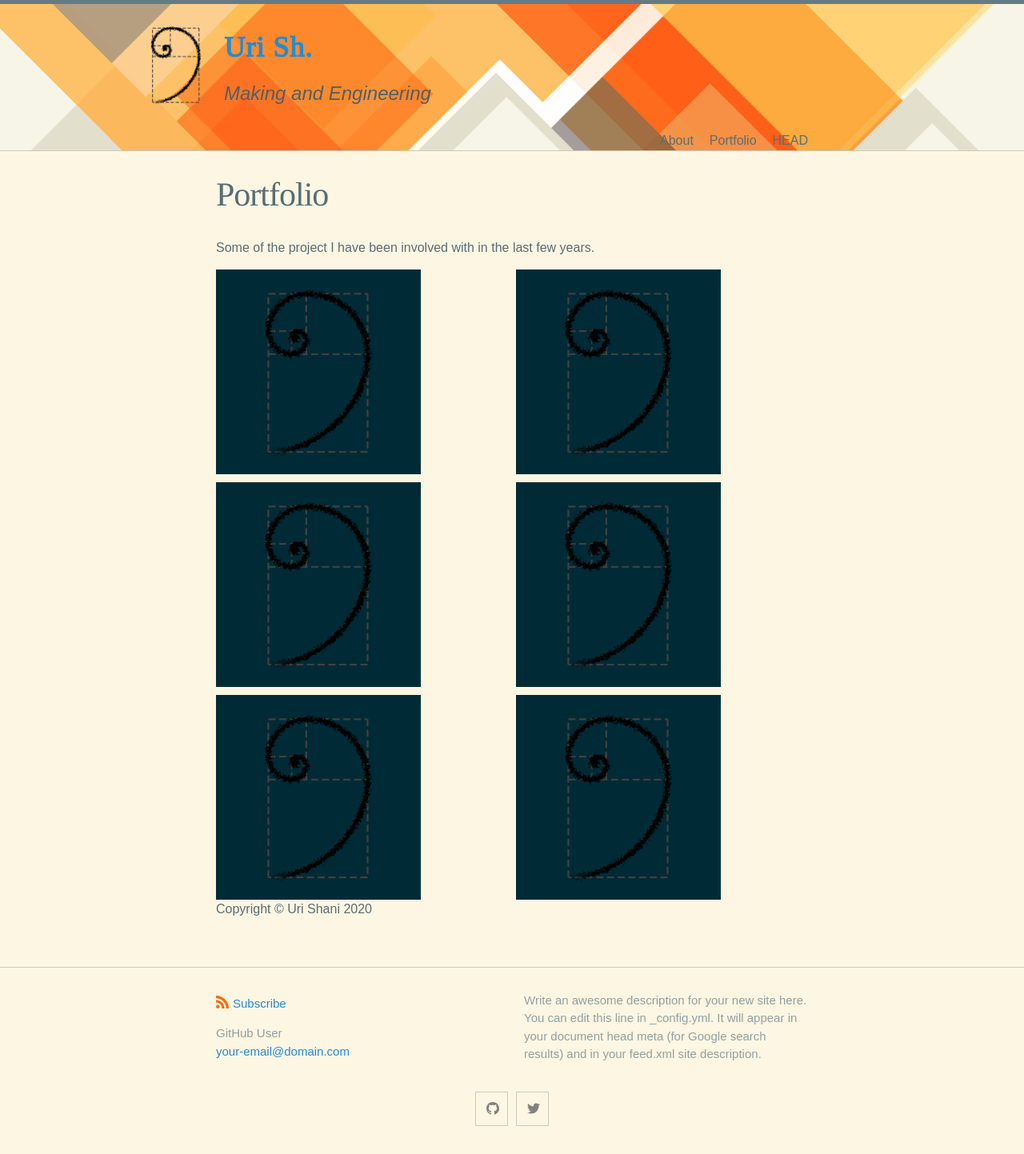
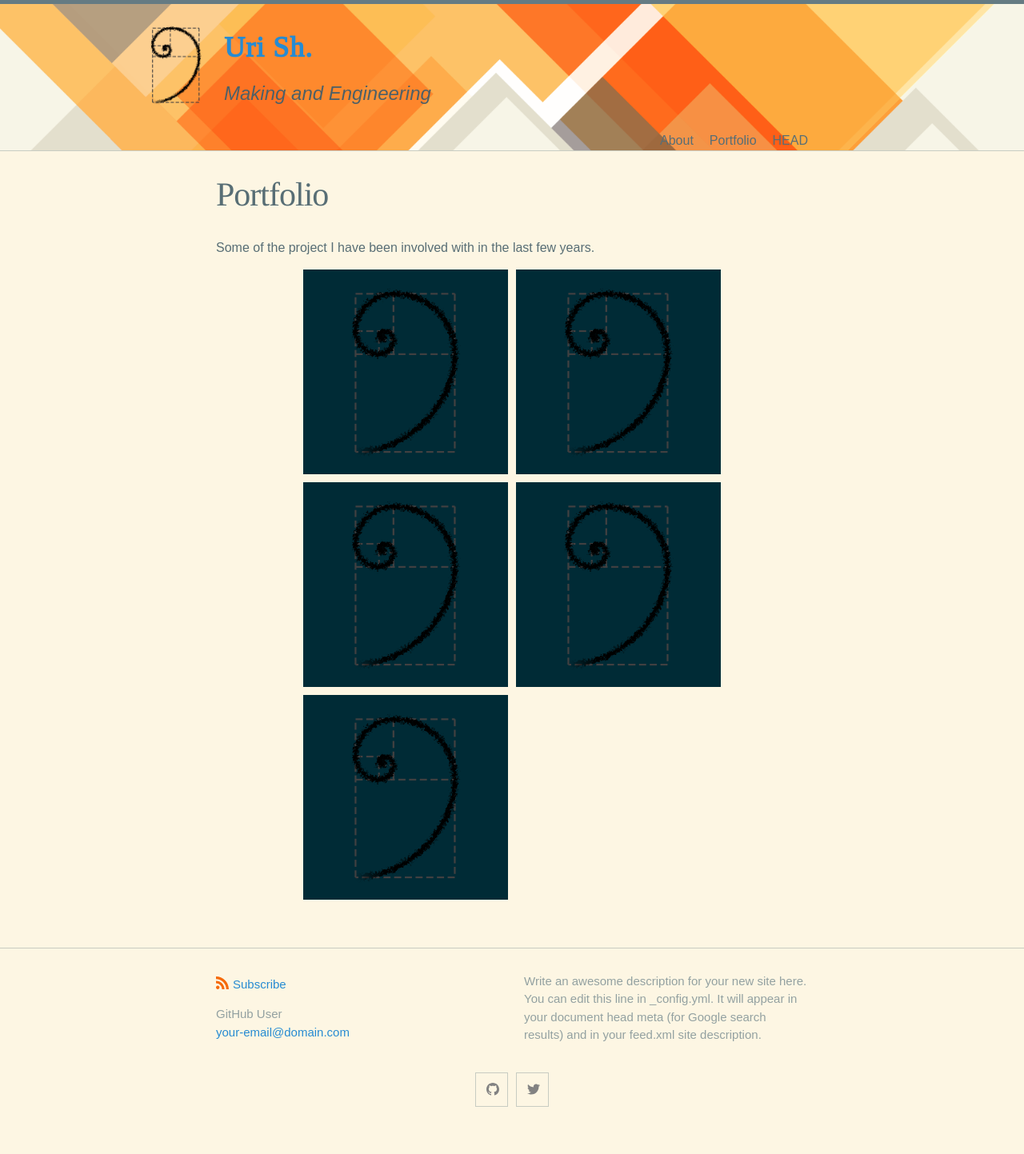
Before and after one commit to UriShX/Jekyll-portfolio, a Jekyll site: the page built from portfolio.md, in a window 1280 px wide. Shown: the whole page at 80% size. Built offline with Jekyll 4.4.1, drawn with Linux system fonts in a browser that asks for light colours; some web fonts are replaced; after the commit the page ends 1419 px from its top, so only the background shows below that.

Commit message:
better portfolio pulling and aligning

```diff
--- a/_includes/portfolio-block-md.html
+++ b/_includes/portfolio-block-md.html
@@ -1,13 +1,16 @@
-<div class="portfolio-block">
-  {% assign content=site.data.portfolio[include.origin].content %} {% capture
-  my_include %} {% include_relative {{ content }} %} {% endcapture %}
+{% assign side = include.origin | modulo:2 %} {% if side == 1 %} {% assign
+align-class="portfolio-l" %} {% else %} {% assign align-class="portfolio-r" %}
+{% endif %} {% assign block-data=site.data.portfolio[include.origin] %} {%
+assign content=block-data.content %} {% capture my_include %} {%
+include_relative {{ content }} %} {% endcapture %}
+<div class="portfolio-block {{ align-class }}">
   <div
-    style="background-image: url('{{ site.data.portfolio[include.origin].cover }}');"
+    style="background-image: url('{{ block-data.cover }}');"
     class="portfolio-front"
   >
-    {% if site.data.portfolio[include.origin].title %}
-    <h3>{{ site.data.portfolio[include.origin].title }}</h3>
+    {% if block-data.title %}
+    <h3>{{ block-data.title }}</h3>
     {% endif %}
-    <p>{{ my_include | markdownify }}</p>
+    <p>{{ my_include }}</p>
   </div>
 </div>
--- a/_layouts/portfolio.html
+++ b/_layouts/portfolio.html
@@ -6,8 +6,12 @@ layout: default
   <header class="post-header">
     <h1 class="post-title">{{ page.title | escape }}</h1>
   </header>
-
   <div class="post-content">
     {{ content }}
+
+    <div class="portfolio-content">
+      {% for i in site.data.portfolio %} {% include portfolio-block-md.html
+      origin=i.first %} {% endfor %}
+    </div>
   </div>
 </div>
--- a/_sass/minima/_layout.scss
+++ b/_sass/minima/_layout.scss
@@ -422,10 +422,24 @@
     grid-template-columns: 1fr;
   }
 
+  .portfolio-l {
+    justify-self: end;
+  }
+
+  .portfolio-r {
+    justify-self: start;
+  }
+
+  .portfolio-l,
+  .portfolio-r {
+    @include media-query($on-palm) {
+      justify-self: center;
+    }
+  }
+
   .portfolio-block {
     display: block;
     position: relative;
-    // justify-self: center;
     background-color: $sol-base03;
     width: $portfolio-block-size;
     height: $portfolio-block-size;
--- a/portfolio.md
+++ b/portfolio.md
@@ -6,20 +6,4 @@ permalink: /portfolio/
 
 Some of the project I have been involved with in the last few years.
 
-<div class="portfolio-content">
-
-{% include portfolio-block-md.html origin=1 %}
-
-{% include portfolio-block.html mainImg="/assets/logo.png" heading="Some heading" text="Lorem ipsum dolor sit amet consectetur adipisicing elit. Distinctio in rerum placeat maxime quod, esse minus numquam et voluptatibus dolorem cum harum iusto nisi sed aliquam eaque itaque accusamus repellendus." %}
-
-{% include portfolio-block.html mainImg="/assets/logo.png" text="Lorem ipsum dolor sit amet consectetur adipisicing elit. Distinctio in rerum placeat maxime quod, esse minus numquam et voluptatibus dolorem cum harum iusto nisi sed aliquam eaque itaque accusamus repellendus." %}
-
-{% include portfolio-block.html mainImg="/assets/logo.png" text="Lorem ipsum dolor sit amet consectetur adipisicing elit. Distinctio in rerum placeat maxime quod, esse minus numquam et voluptatibus dolorem cum harum iusto nisi sed aliquam eaque itaque accusamus repellendus." %}
-
-{% include portfolio-block.html mainImg="/assets/logo.png" text="Lorem ipsum dolor sit amet consectetur adipisicing elit. Distinctio in rerum placeat maxime quod, esse minus numquam et voluptatibus dolorem cum harum iusto nisi sed aliquam eaque itaque accusamus repellendus." %}
-
-{% include portfolio-block.html mainImg="/assets/logo.png" text="Lorem ipsum dolor sit amet consectetur adipisicing elit. Distinctio in rerum placeat maxime quod, esse minus numquam et voluptatibus dolorem cum harum iusto nisi sed aliquam eaque itaque accusamus repellendus." %}
-
-</div>
-
-Copyright &#169; Uri Shani 2020
+<!-- Copyright &#169; Uri Shani 2020 -->
```
Also changed, not shown: _data/portfolio.yml (+16 -0 lines).
